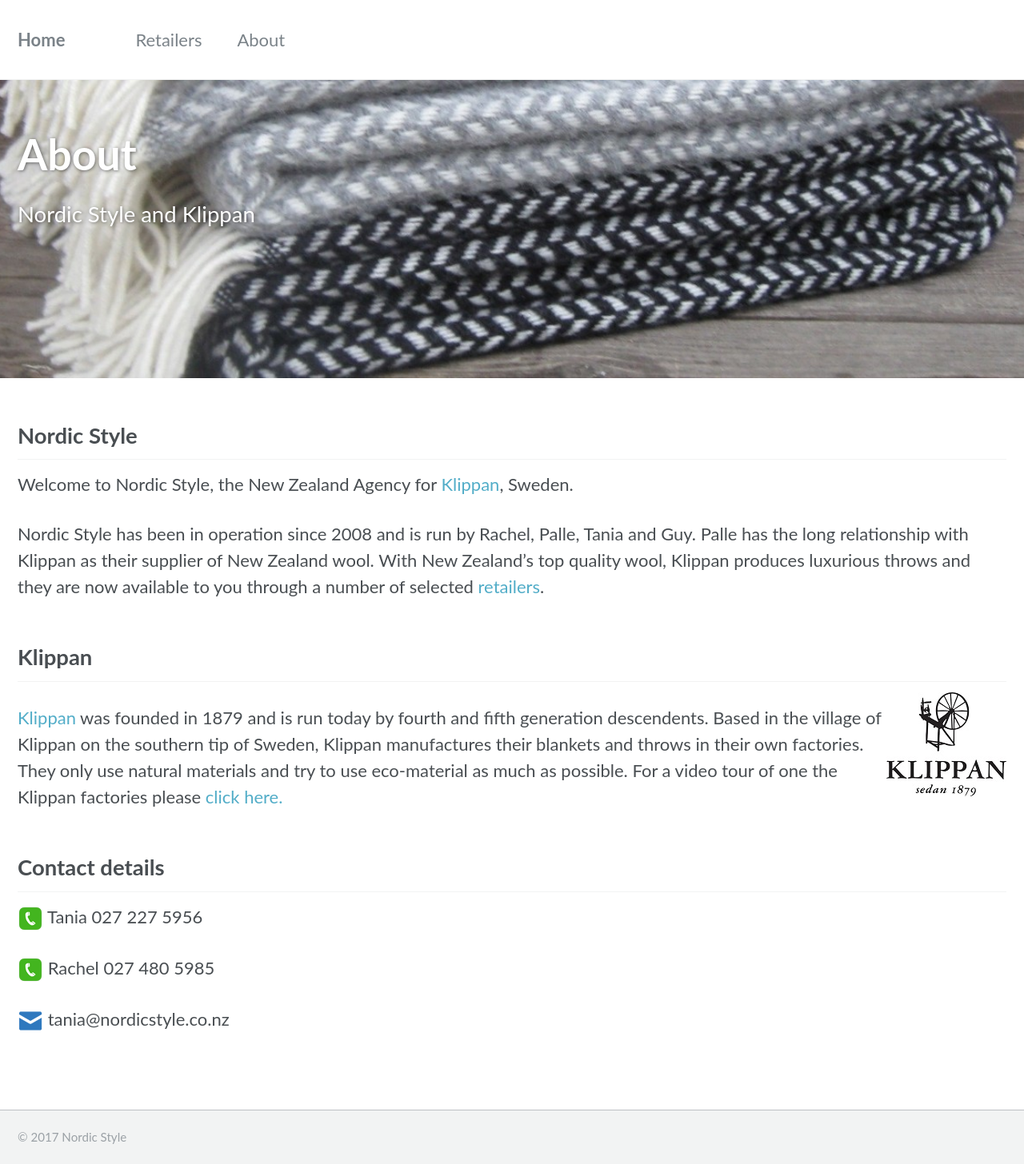
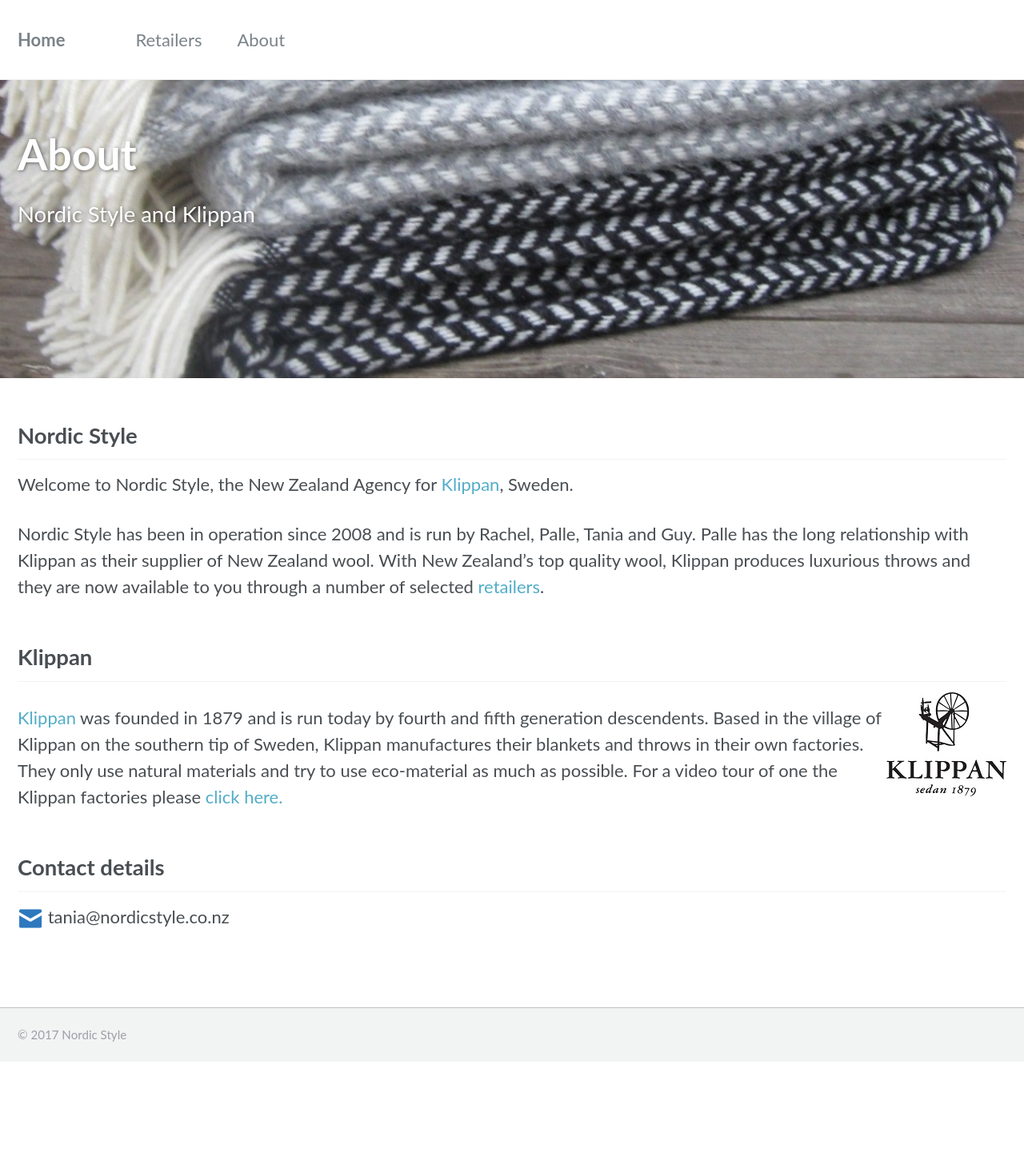
Before and after one commit to nordicstyle/nordicstyle.github.io, a Jekyll site: the page built from _pages/about.md, in a window 1280 px wide. Shown: the whole page at 80% size. Built offline with Jekyll 4.4.1, drawn with Linux system fonts in a browser that asks for light colours; after the commit the page ends 1328 px from its top, so only the background shows below that.

Commit message:
19OctLive1

```diff
--- a/_pages/about.md
+++ b/_pages/about.md
@@ -27,8 +27,4 @@
 
 
 ## Contact details
-![alt text](/assets/images/phone.png "Contact Phone") Tania  027 227 5956
-
-![alt text](/assets/images/phone.png "Contact Phone") Rachel  027 480 5985
-
 ![alt text](/assets/images/email.png "Contact Email")  tania@nordicstyle.co.nz
```
